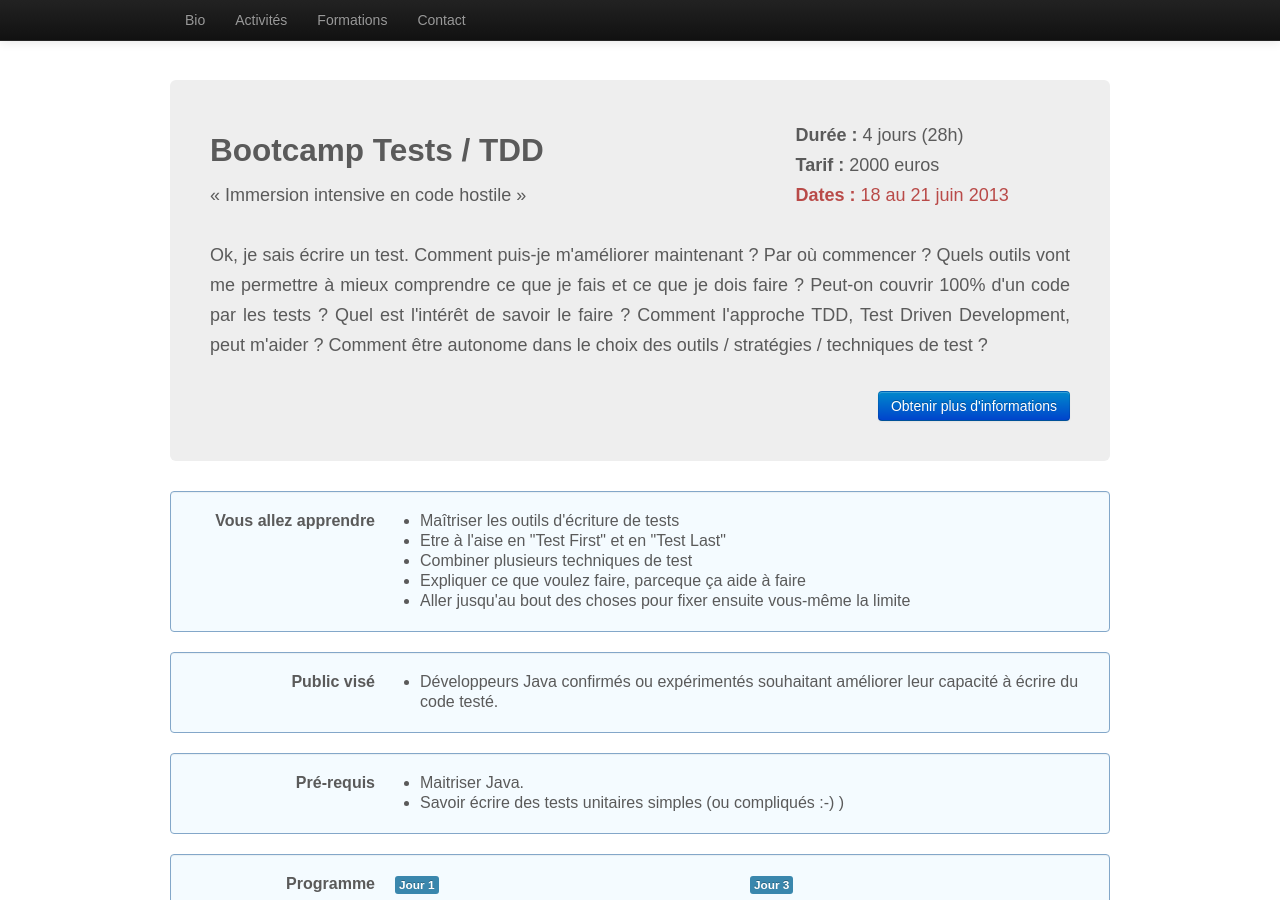
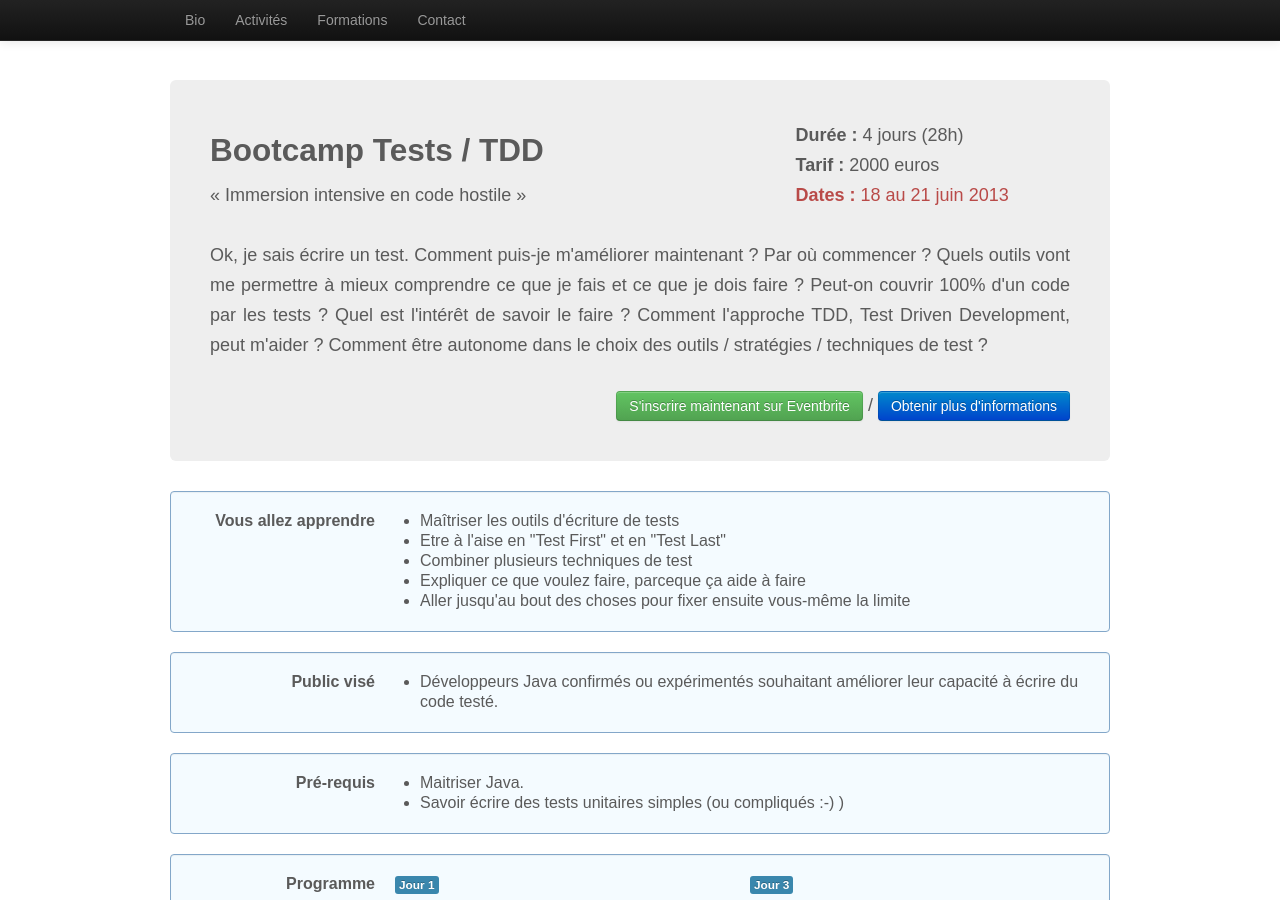
Before and after one commit to dgageot/retour1024, a Jekyll site: the page built from _posts/2013-04-06-tests-bootcamp.html, in a window 1280 px wide and 900 px high. Built offline with Jekyll 4.4.1, drawn with Linux system fonts in a browser that asks for light colours; comment, search, counter and statistics services are not loaded; some of the changed lines change nothing that is shown.

Commit message:
Lien eventbrite

```diff
--- a/_posts/2013-04-06-tests-bootcamp.html
+++ b/_posts/2013-04-06-tests-bootcamp.html
@@ -15,6 +15,7 @@ summary: Ok, je sais écrire un test. Comment puis-je m'améliorer maintenant ?
          Comment l'approche TDD, Test Driven Development, peut m'aider ?
          Comment être autonome dans le choix des outils / stratégies / techniques de test ?
 date1:   18 au 21 juin 2013
+eventbrite: http://formation-test-bootcamp.eventbrite.fr/
 ---
 
 <div class="well">
```
